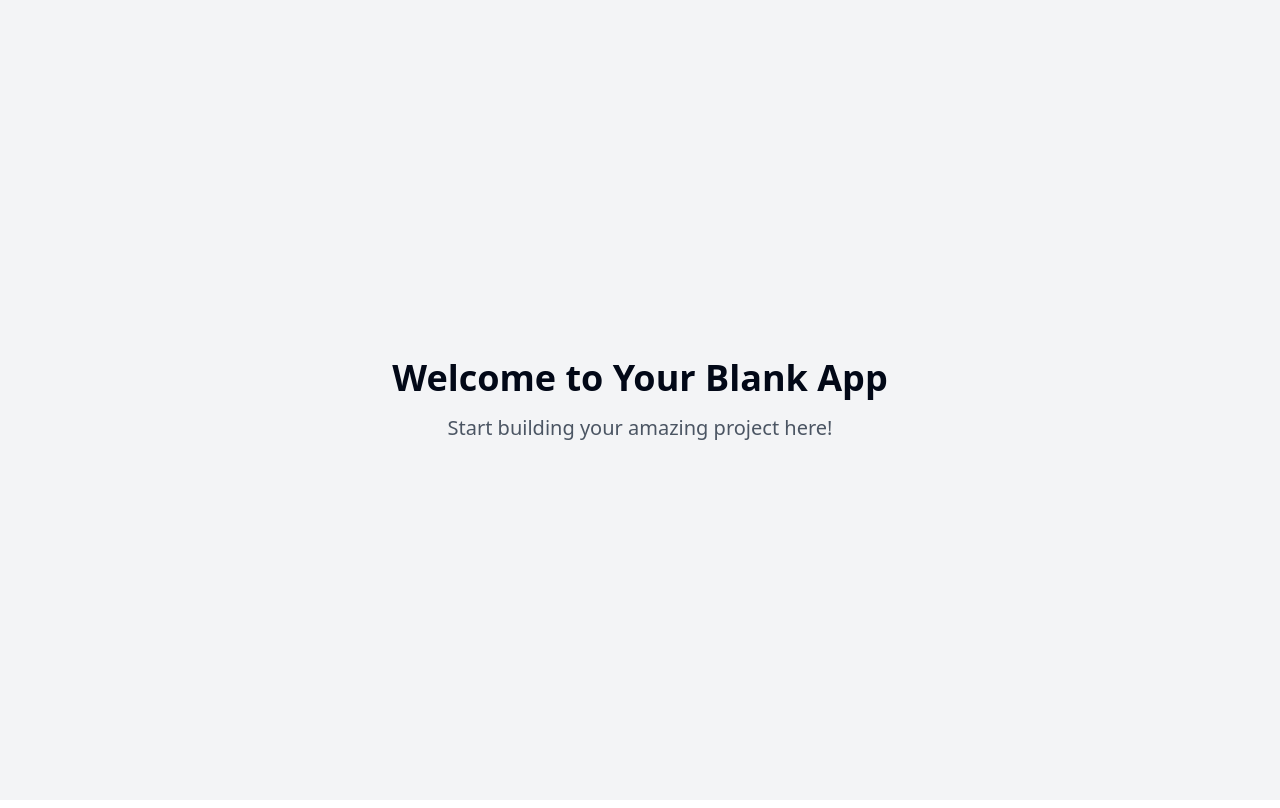
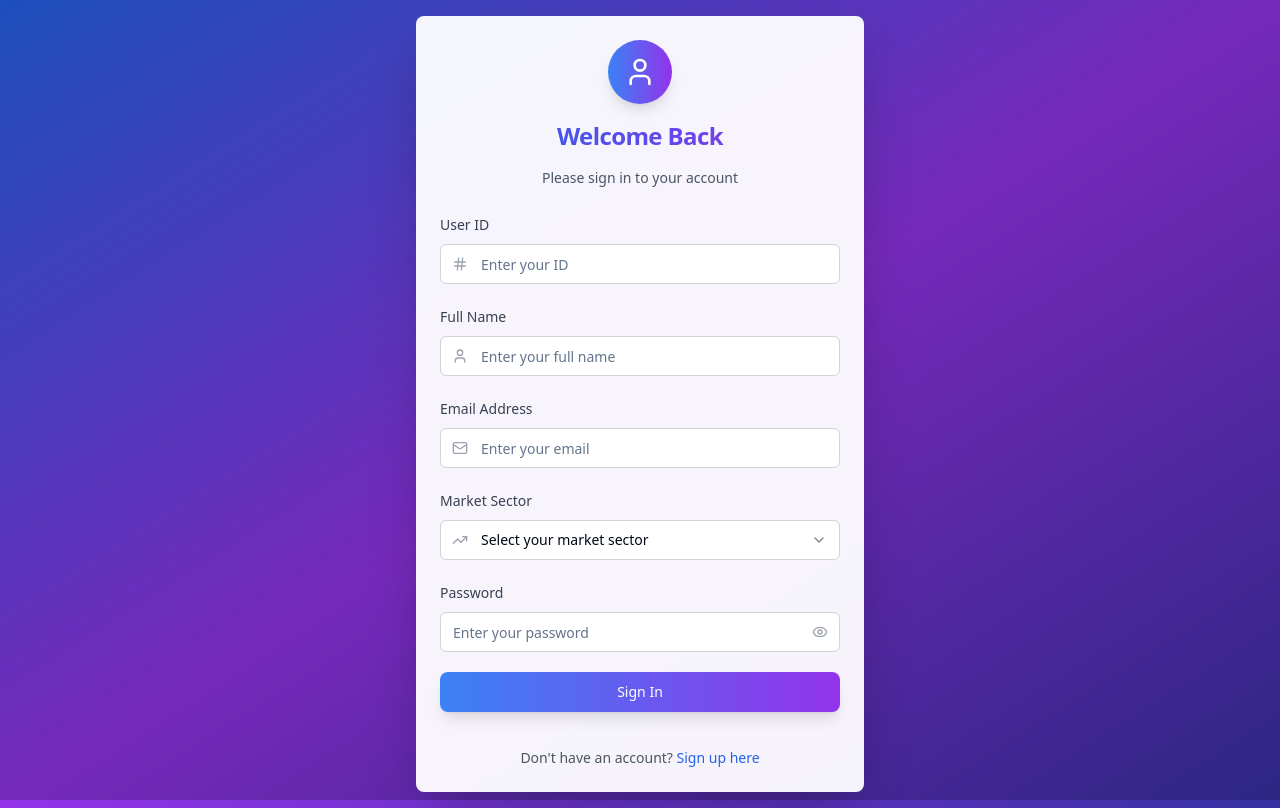
Before and after one commit to Wizard-hash2/sleek-entry-portal-form, a React (Vite) app: page / in a window 1280 px wide. Built offline with nearby package versions, Linux system fonts and the light colour scheme.

Commit message:
Add login form
Create a visually appealing login form with fields for id, name, email, and market.

```diff
--- /dev/null
+++ b/src/components/LoginForm.tsx
@@ -0,0 +1,208 @@
+
+import React, { useState } from 'react';
+import { Button } from "@/components/ui/button";
+import { Input } from "@/components/ui/input";
+import { Label } from "@/components/ui/label";
+import { Select, SelectContent, SelectItem, SelectTrigger, SelectValue } from "@/components/ui/select";
+import { Card, CardContent, CardDescription, CardHeader, CardTitle } from "@/components/ui/card";
+import { User, Mail, Hash, TrendingUp, Eye, EyeOff } from 'lucide-react';
+import { useToast } from "@/hooks/use-toast";
+
+const LoginForm = () => {
+  const [formData, setFormData] = useState({
+    id: '',
+    name: '',
+    email: '',
+    market: '',
+    password: ''
+  });
+  const [showPassword, setShowPassword] = useState(false);
+  const [isLoading, setIsLoading] = useState(false);
+  const { toast } = useToast();
+
+  const handleInputChange = (field: string, value: string) => {
+    setFormData(prev => ({
+      ...prev,
+      [field]: value
+    }));
+  };
+
+  const handleSubmit = async (e: React.FormEvent) => {
+    e.preventDefault();
+    setIsLoading(true);
+
+    // Simulate API call
+    await new Promise(resolve => setTimeout(resolve, 1500));
+
+    console.log('Form submitted:', formData);
+
+    toast({
+      title: "Login Successful!",
+      description: `Welcome back, ${formData.name}! You're now logged in.`,
+    });
+
+    setIsLoading(false);
+  };
+
+  const markets = [
+    "Technology",
+    "Healthcare",
+    "Finance",
+    "Real Estate",
+    "Education",
+    "Retail",
+    "Manufacturing",
+    "Energy",
+    "Transportation",
+    "Entertainment"
+  ];
+
+  return (
+    <div className="min-h-screen flex items-center justify-center bg-gradient-to-br from-blue-600 via-purple-600 to-indigo-800 p-4">
+      <div className="absolute inset-0 bg-black/20"></div>
+
+      <Card className="w-full max-w-md relative z-10 backdrop-blur-sm bg-white/95 shadow-2xl border-0 animate-in fade-in-50 slide-in-from-bottom-4 duration-700">
+        <CardHeader className="space-y-4 text-center pb-6">
+          <div className="mx-auto w-16 h-16 bg-gradient-to-r from-blue-500 to-purple-600 rounded-full flex items-center justify-center shadow-lg">
+            <User className="w-8 h-8 text-white" />
+          </div>
+          <CardTitle className="text-2xl font-bold bg-gradient-to-r from-blue-600 to-purple-600 bg-clip-text text-transparent">
+            Welcome Back
+          </CardTitle>
+          <CardDescription className="text-gray-600">
+            Please sign in to your account
+          </CardDescription>
+        </CardHeader>
+
+        <CardContent>
+          <form onSubmit={handleSubmit} className="space-y-5">
+            <div className="space-y-2">
+              <Label htmlFor="id" className="text-sm font-medium text-gray-700">
+                User ID
+              </Label>
+              <div className="relative">
+                <Hash className="absolute left-3 top-3 h-4 w-4 text-gray-400" />
+                <Input
+                  id="id"
+                  type="text"
+                  placeholder="Enter your ID"
+                  value={formData.id}
+                  onChange={(e) => handleInputChange('id', e.target.value)}
+                  className="pl-10 border-gray-300 focus:border-blue-500 focus:ring-blue-500 transition-colors"
+                  required
+                />
+              </div>
+            </div>
+
+            <div className="space-y-2">
+              <Label htmlFor="name" className="text-sm font-medium text-gray-700">
+                Full Name
+              </Label>
+              <div className="relative">
+                <User className="absolute left-3 top-3 h-4 w-4 text-gray-400" />
+                <Input
+                  id="name"
+                  type="text"
+                  placeholder="Enter your full name"
+                  value={formData.name}
+                  onChange={(e) => handleInputChange('name', e.target.value)}
+                  className="pl-10 border-gray-300 focus:border-blue-500 focus:ring-blue-500 transition-colors"
+                  required
+                />
+              </div>
+            </div>
+
+            <div className="space-y-2">
+              <Label htmlFor="email" className="text-sm font-medium text-gray-700">
+                Email Address
+              </Label>
+              <div className="relative">
+                <Mail className="absolute left-3 top-3 h-4 w-4 text-gray-400" />
+                <Input
+                  id="email"
+                  type="email"
+                  placeholder="Enter your email"
+                  value={formData.email}
+                  onChange={(e) => handleInputChange('email', e.target.value)}
+                  className="pl-10 border-gray-300 focus:border-blue-500 focus:ring-blue-500 transition-colors"
+                  required
+                />
+              </div>
+            </div>
+
+            <div className="space-y-2">
+              <Label htmlFor="market" className="text-sm font-medium text-gray-700">
+                Market Sector
+              </Label>
+              <div className="relative">
+                <TrendingUp className="absolute left-3 top-3 h-4 w-4 text-gray-400 z-10" />
+                <Select onValueChange={(value) => handleInputChange('market', value)} required>
+                  <SelectTrigger className="pl-10 border-gray-300 focus:border-blue-500 focus:ring-blue-500">
+                    <SelectValue placeholder="Select your market sector" />
+                  </SelectTrigger>
+                  <SelectContent>
+                    {markets.map((market) => (
+                      <SelectItem key={market} value={market.toLowerCase()}>
+                        {market}
+                      </SelectItem>
+                    ))}
+                  </SelectContent>
+                </Select>
+              </div>
+            </div>
+
+            <div className="space-y-2">
+              <Label htmlFor="password" className="text-sm font-medium text-gray-700">
+                Password
+              </Label>
+              <div className="relative">
+                <Input
+                  id="password"
+                  type={showPassword ? "text" : "password"}
+                  placeholder="Enter your password"
+                  value={formData.password}
+                  onChange={(e) => handleInputChange('password', e.target.value)}
+                  className="pr-10 border-gray-300 focus:border-blue-500 focus:ring-blue-500 transition-colors"
+                  required
+                />
+                <button
+                  type="button"
+                  onClick={() => setShowPassword(!showPassword)}
+                  className="absolute right-3 top-3 text-gray-400 hover:text-gray-600 transition-colors"
+                >
+                  {showPassword ? <EyeOff className="h-4 w-4" /> : <Eye className="h-4 w-4" />}
+                </button>
+              </div>
+            </div>
+
+            <Button
+              type="submit"
+              className="w-full bg-gradient-to-r from-blue-500 to-purple-600 hover:from-blue-600 hover:to-purple-700 text-white font-medium py-2.5 rounded-lg transition-all duration-300 transform hover:scale-[1.02] shadow-lg hover:shadow-xl"
+              disabled={isLoading}
+            >
+              {isLoading ? (
+                <div className="flex items-center space-x-2">
+                  <div className="w-4 h-4 border-2 border-white border-t-transparent rounded-full animate-spin"></div>
+                  <span>Signing In...</span>
+                </div>
+              ) : (
+                'Sign In'
+              )}
+            </Button>
+
+            <div className="text-center pt-4">
+              <p className="text-sm text-gray-600">
+                Don't have an account?{' '}
+                <a href="#" className="text-blue-600 hover:text-blue-700 font-medium transition-colors">
+                  Sign up here
+                </a>
+              </p>
+            </div>
+          </form>
+        </CardContent>
+      </Card>
+    </div>
+  );
+};
+
+export default LoginForm;
--- a/src/pages/Index.tsx
+++ b/src/pages/Index.tsx
@@ -1,14 +1,8 @@
-// Update this page (the content is just a fallback if you fail to update the page)
+
+import LoginForm from "@/components/LoginForm";
 
 const Index = () => {
-  return (
-    <div className="min-h-screen flex items-center justify-center bg-gray-100">
-      <div className="text-center">
-        <h1 className="text-4xl font-bold mb-4">Welcome to Your Blank App</h1>
-        <p className="text-xl text-gray-600">Start building your amazing project here!</p>
-      </div>
-    </div>
-  );
+  return <LoginForm />;
 };
 
 export default Index;
```
